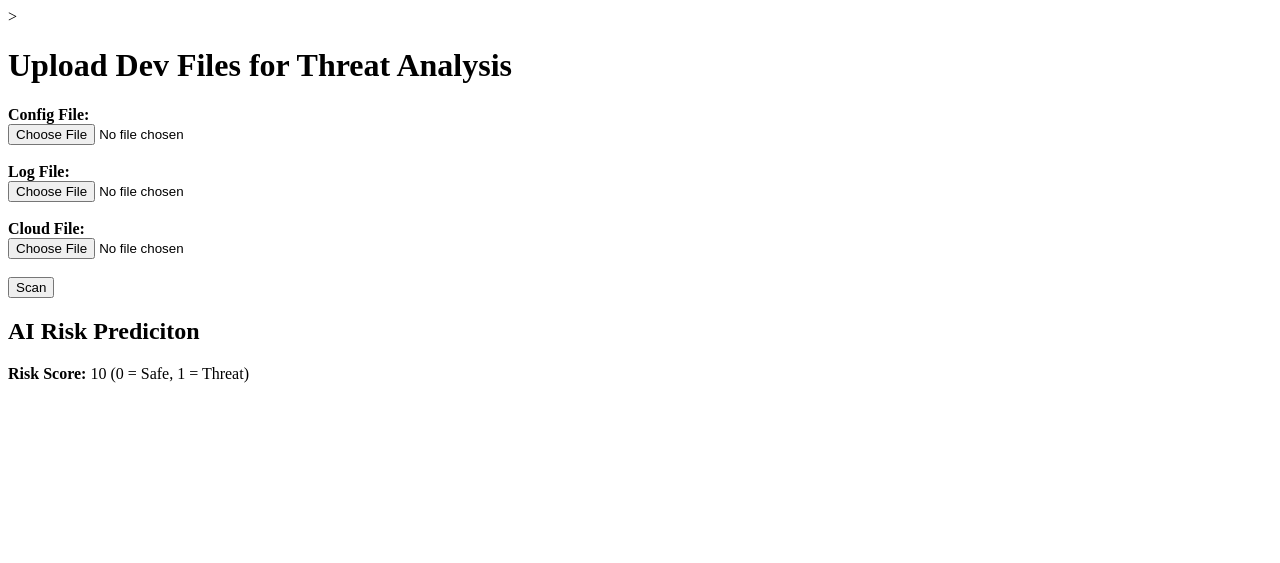
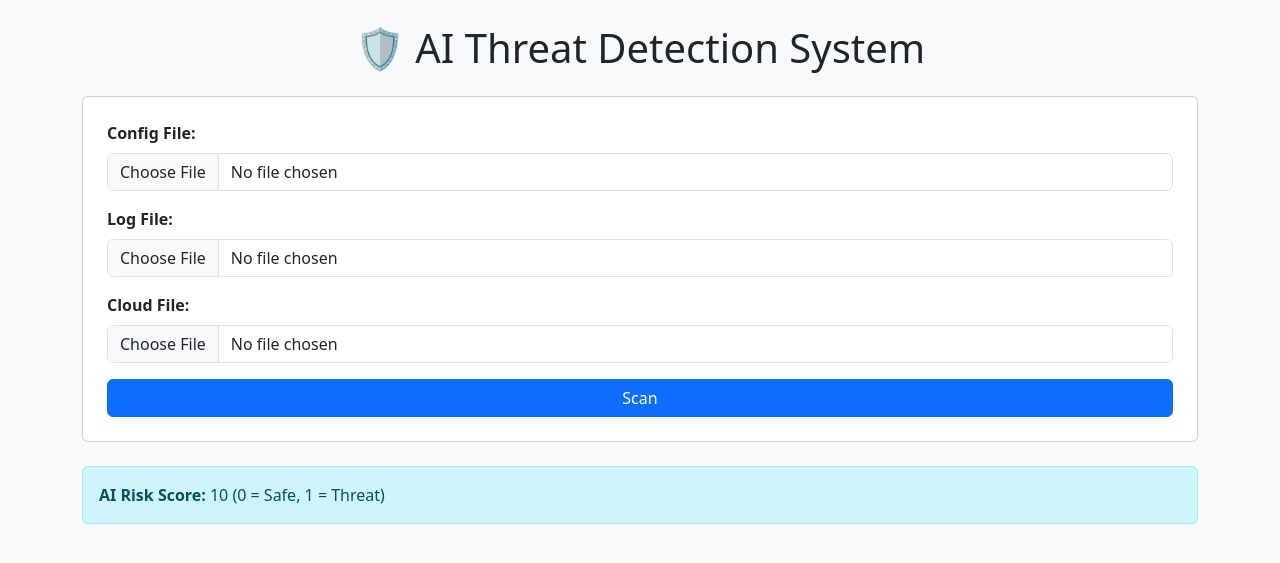
Before and after one commit to OmarAbseh/CloudNova, a Flask app: template templates/index.html in a window 1280 px wide. Shown: the top 563 px of the page. Run offline with Flask 3, Linux system fonts and the light colour scheme; the template is opened without the code that fills it: most values are stand-ins (such as "Sample title", 1, 10 or a date in 2020).

Commit message:
feat(ui): Bootstrap redesign of threat detection interface

```diff
--- a/templates/index.html
+++ b/templates/index.html
@@ -1,55 +1,69 @@
-><!DOCTYPE html>
-<html>
+<!DOCTYPE html>
+<html lang="en">
 <head>
-    <title>Threat Detection Dashboard</title>
+    <meta charset="UTF-8">
+    <title>AI Threat Detection</title>
+    <link href="https://cdn.jsdelivr.net/npm/bootstrap@5.3.0/dist/css/bootstrap.min.css" rel="stylesheet">
 </head>
-<body>
-    <h1>Upload Dev Files for Threat Analysis</h1>
+<body class="bg-light">
+    <div class="container py-4">
+        <h1 class="mb-4 text-center">🛡️ AI Threat Detection System</h1>
+
+        <!-- Upload Form -->
+        <div class="card p-4 mb-4">
             <form method="POST" enctype="multipart/form-data">
-        <label><strong>Config File:</strong></label><br>
-        <input type="file" name="config_file" required><br><br>
+                <div class="mb-3">
+                    <label class="form-label"><strong>Config File:</strong></label>
+                    <input type="file" name="config_file" class="form-control">
+                </div>
+                <div class="mb-3">
+                    <label class="form-label"><strong>Log File:</strong></label>
+                    <input type="file" name="log_file" class="form-control">
+                </div>
+                <div class="mb-3">
+                    <label class="form-label"><strong>Cloud File:</strong></label>
+                    <input type="file" name="cloud_file" class="form-control">
+                </div>
+                <button type="submit" class="btn btn-primary w-100">Scan</button>
+            </form>
+        </div>
 
-        <label><strong>Log File:</strong></label><br>
-        <input type="file" name="log_file" required><br><br>
+        <!-- AI Score -->
+        {% if ai_score is not none %}
+        <div class="alert alert-info">
+            <strong>AI Risk Score:</strong> {{ ai_score }} (0 = Safe, 1 = Threat)
+        </div>
+        {% endif %}
 
-        <label><strong>Cloud File:</strong></label><br>
-        <input type="file" name="cloud_file" required><br><br>
-
-
-        <input type="submit" value="Scan">
-
-    </form>
-
+        <!-- Threat Results -->
         {% if show_results and threats and threats|length > 0 %}
-
-
-        <h2>Threats Detected:</h2>
-        <ul>
+        <h3 class="mb-3">Threats Detected:</h3>
+        <div class="row">
             {% for t in threats %}
-                <li>
-                    <strong>Threat:</strong> {{ t.threat }}<br>
+            <div class="col-md-6">
+                <div class="card mb-4 shadow-sm">
+                    <div class="card-body">
+                        <h5 class="card-title">{{ t.threat }}</h5>
+                        <p class="card-text">
                             <strong>Type:</strong> {{ t.type }}<br>
                             <strong>Severity:</strong>
                             {% if t.severity == 'High' %}
-                            <span style="color: red">{{ t.severity }}</span>
+                                <span class="text-danger fw-bold">{{ t.severity }}</span>
                             {% elif t.severity == 'Medium' %}
-                            <span style="color: orange">{{ t.severity }}</span>
+                                <span class="text-warning">{{ t.severity }}</span>
                             {% else %}
-                            <span style="color: green">{{ t.severity }}</span>
+                                <span class="text-success">{{ t.severity }}</span>
+                            {% endif %}<br>
+                            <strong>Fix:</strong> {{ t.fix }}
+                        </p>
+                    </div>
+                </div>
+            </div>
+            {% endfor %}
+        </div>
         {% endif %}
-                        <br>
-                    <strong>Fix:</strong> {{ t.fix }}
-                </li>
-                <hr>
-            {% endfor %}
-        </ul>
+    </div>
 
-        {% endif %}
-
-        {% if ai_score is not none %}
-        <h2>AI Risk Prediciton</h2>
-        <p><strong>Risk Score:</strong> {{ ai_score }} (0 = Safe, 1 = Threat)</p>
-
-        {% endif %}
+    <script src="https://cdn.jsdelivr.net/npm/bootstrap@5.3.0/dist/js/bootstrap.bundle.min.js"></script>
 </body>
 </html>
--- /dev/null
+++ b/uploads/config_example.yaml
@@ -0,0 +1,5 @@
+access_control:
+  public: true
+
+authentication:
+  password_required: false
--- a/uploads/dev_cloudtrail.json
+++ /dev/null
@@ -1,5 +0,0 @@
-{
-    "eventName": "iam:PutRolePolicy",
-    "Action": "*",
-    "role": "DevOpsAdmin"
-  }
```
Also changed, not shown: Report-Notes.md (+25 -10 lines), uploads/dev_config.yaml (deleted, +0 -11 lines), uploads/sample_cloudtrail.json (added, +7 -0 lines), 2 other files. Lines whose indentation alone changed are shown as unchanged.
